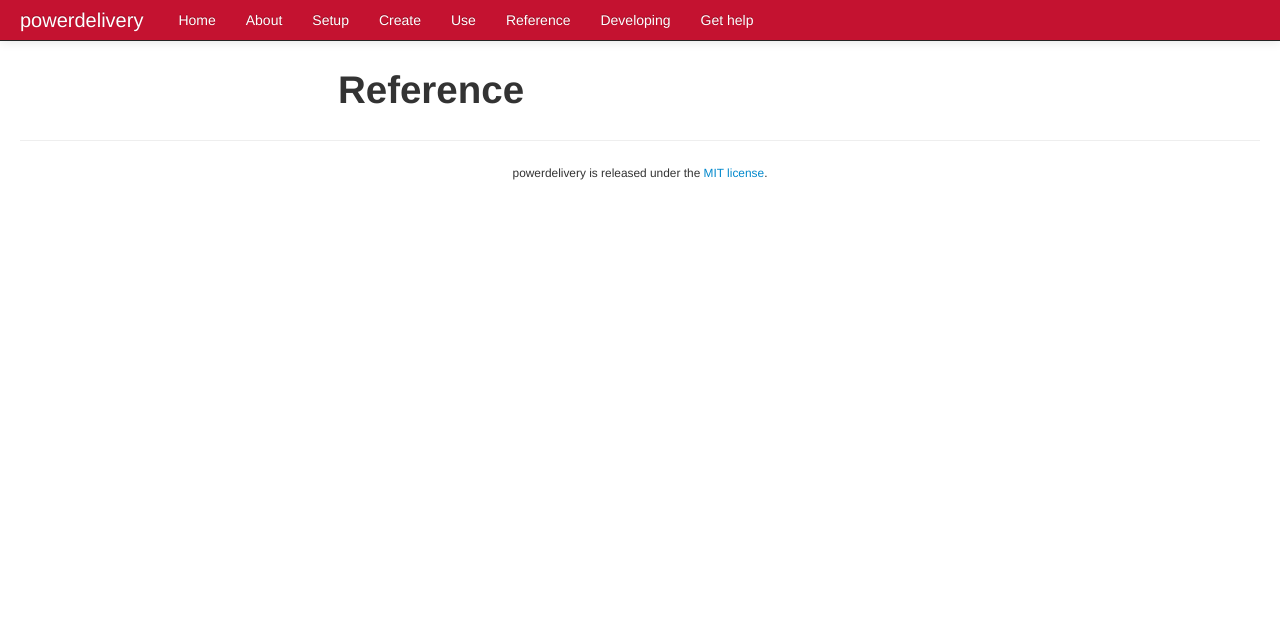
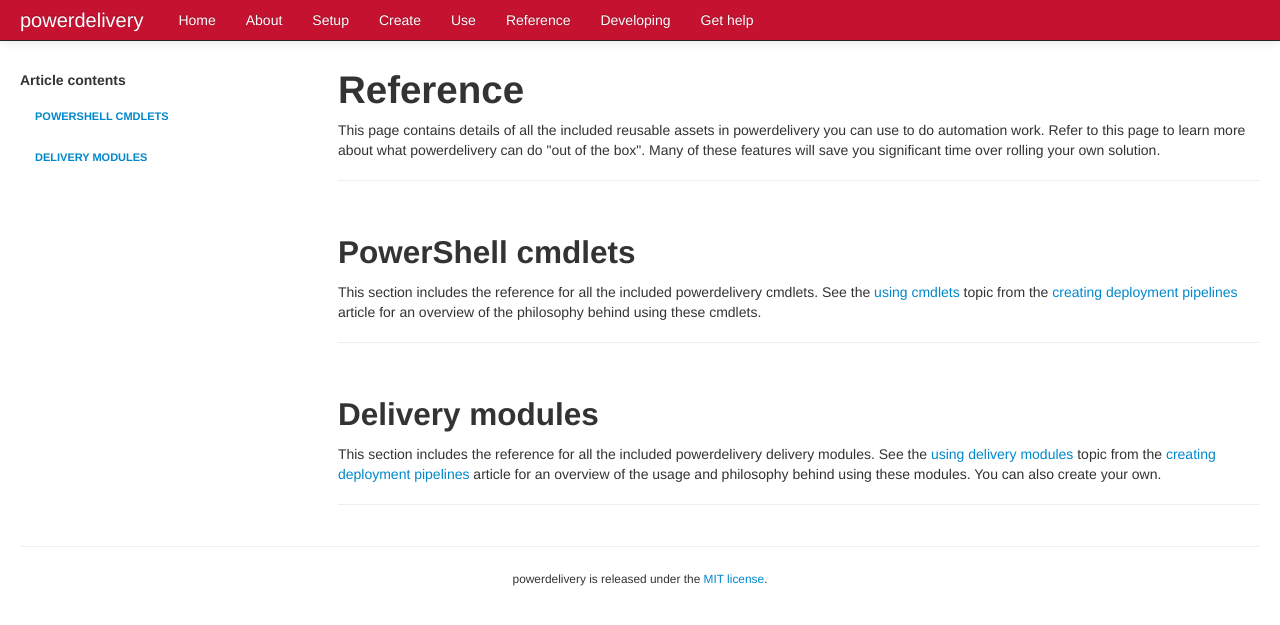
Before and after one commit to eavonius/powerdelivery, a Jekyll site: the page built from reference.markdown, in a window 1280 px wide. Shown: the top 625 px of the page. Built offline with Jekyll 4.4.1, drawn with Linux system fonts in a browser that asks for light colours; nearby versions of some CDN libraries.

Commit message:
More updates.

```diff
--- a/about.html
+++ b/about.html
@@ -24,7 +24,7 @@ layout: page
 	<ol>
 		<li>Use <a href="http://www.scrum.org">SCRUM</a> to manage the workload of your team.</li>
 		<li>Define requirements using test scripts called <b>acceptance criteria</b>.</li>
-		<li>Use automated testing to reduce <b>cycle time</b>, or the time between an idea and it is available to users.</li>
+		<li>Use automated testing to reduce <b>cycle time</b>, or the time between the conception of an idea when and it is available to users.</li>
 		<li>Deploy into your development, test, and production environments with automation and <b>never let people modify your environment directly</b>.</li>
 	</ol>
 	<p>powerdelivery supports all of these practices, but does the heavy lifting to enable primarily the last one.</p>
--- a/reference.markdown
+++ b/reference.markdown
@@ -3,8 +3,38 @@ layout: page
 ---
 <div class="row-fluid">
 	<div class="span3">
+		<h5>Article contents</h5>
+		<ul class="nav nav-list">
+			<li class="nav-header">
+				<a href="#cmdlets">PowerShell cmdlets</a>
+			</li>
+			<li class="nav-header">
+				<a href="#modules">Delivery modules</a>
+			</li>
+		</ul>
 	</div>
 	<div class="span9">
 		<h1>Reference</h1>
+		<p>This page contains details of all the included reusable assets in
+		powerdelivery you can use to do automation work. Refer to this page
+		to learn more about what powerdelivery can do "out of the box". Many
+		of these features will save you significant time over rolling your own
+		solution.</p>
+		<a name="cmdlets"><hr></a>
+		<br />
+		<h2>PowerShell cmdlets</h2>
+		<p>This section includes the reference for all the included powerdelivery
+		cmdlets. See the <a href="/create.html#cmdlets">using cmdlets</a>
+		topic from the <a href="/create.html">creating deployment pipelines</a> article
+		for an overview of the philosophy behind using these cmdlets.</p>
+		<a name="modules"><hr></a>
+		<br />
+		<h2>Delivery modules</h2>
+		<p>This section includes the reference for all the included powerdelivery
+		delivery modules. See the <a href="/create.html#modules">using delivery modules</a>
+		topic from the <a href="/create.html">creating deployment pipelines</a> article
+		for an overview of the usage and philosophy behind using these modules. You can also
+		create your own.</p>
+		<a name="modules"><hr></a>
 	</div>
 </div>
--- a/setup.markdown
+++ b/setup.markdown
@@ -37,7 +37,8 @@ layout: page
 
 		<p>Most teams create software and test it out on their own computers. When a team member has
 		tested changes ready to submit, they "check-in" these changes and a server process
-		picks these up and kicks off a build. This is known as <b>continuous integration</b>. </p>
+		picks these up and kicks off a build. This is known as <b>continuous integration</b>.
+		Powerdelivery enables continuous integration across multiple environments.</p>
 
 		<a name="tfs_setup"><hr></a>
 		<br />
```
Also changed, not shown: create.markdown (+22 -1 lines), 4 other files.
